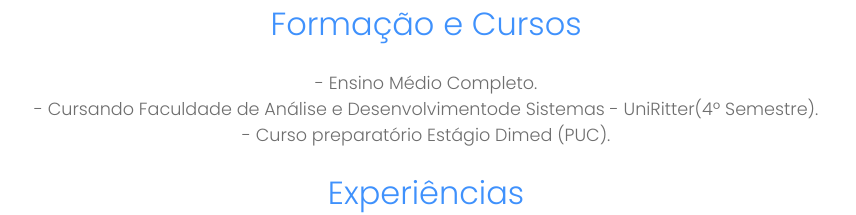
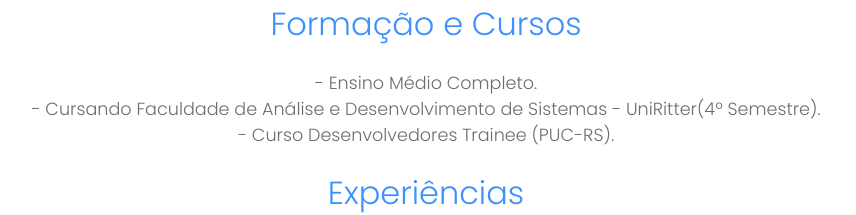
Before and after one commit to NcryScooby/PortfolioReact, a React (Create React App) app: page /about in a window 1280 px wide. Shown: the part 870-1085 px from the top of the page, without its empty margins (214-1070 px from the left). Built offline with nearby package versions, Linux system fonts and the light colour scheme.

Commit message:
alterando about

```diff
--- a/public/index.html
+++ b/public/index.html
@@ -3,16 +3,10 @@
   <head>
     <meta charset="utf-8" />
     <meta name="viewport" content="width=device-width, initial-scale=1" />
-    <meta name="theme-color" content="#000000" />
-    <meta
-      name="description"
-      content="Web site created using create-react-app"
-    />
     <title>Meu Portfólio</title>
   </head>
   <body>
     <noscript>You need to enable JavaScript to run this app.</noscript>
     <div id="root"></div>
-
   </body>
 </html>
--- a/src/components/layout/Content.jsx
+++ b/src/components/layout/Content.jsx
@@ -7,7 +7,7 @@ import NotFound from '../../views/menu/NotFound'
 import MyProjects from "../../views/menu/MyProjects";
 
 
-const Content = (props) => (
+const Content = () => (
   <main className="Content">
     <Switch>
       <Route exact path="/">
--- a/src/components/layout/Menu.jsx
+++ b/src/components/layout/Menu.jsx
@@ -3,7 +3,7 @@ import "./Menu.css";
 
 import { Link } from "react-router-dom";
 
-const Menu = (props) => (
+const Menu = () => (
   <header className="Menu">
     <div className="nome">
       <h1>Fabrício Caldana Anelli</h1>
--- a/src/views/App.jsx
+++ b/src/views/App.jsx
@@ -4,7 +4,7 @@ import { BrowserRouter as Router } from "react-router-dom";
 import Menu from "../components/layout/Menu";
 import Content from "../components/layout/Content";
 
-const App = (props) => (
+const App = () => (
   <div className="App">
     <Router>
       <Menu />
--- a/src/views/menu/About.jsx
+++ b/src/views/menu/About.jsx
@@ -3,7 +3,7 @@ import { SiInstagram, SiFacebook, SiWhatsapp } from "react-icons/si";
 import { GoMarkGithub } from "react-icons/go";
 import { MdOutlineEmail } from "react-icons/md";
 
-const About = (props) => (
+const About = () => (
   <div className="About">
 
     <h1>Quem sou eu?</h1>
@@ -40,8 +40,8 @@ const About = (props) => (
     <p>
       - Ensino Médio Completo. <br/>
       - Cursando Faculdade de Análise
-      e Desenvolvimentode Sistemas - UniRitter(4º Semestre). <br/>
-      - Curso preparatório Estágio Dimed (PUC).
+      e Desenvolvimento de Sistemas - UniRitter(4º Semestre). <br/>
+      - Curso Desenvolvedores Trainee (PUC-RS).
     </p>
 
     <h1>Experiências</h1>
--- a/src/views/menu/Home.jsx
+++ b/src/views/menu/Home.jsx
@@ -1,7 +1,7 @@
 import './Home.css'
 import React from "react";
 
-const Home = (props) => (
+const Home = () => (
   <div className="Home">
     <h1>Meu Portfólio</h1>
     <p>
--- a/src/views/menu/MyProjects.jsx
+++ b/src/views/menu/MyProjects.jsx
@@ -1,6 +1,6 @@
 import React from "react";
 
-const MyProjects = (props) => (
+const MyProjects = () => (
   <div className="MyProjects">
     <h1>Meus Projetos</h1>
     <p>
--- a/src/views/menu/NotFound.jsx
+++ b/src/views/menu/NotFound.jsx
@@ -1,6 +1,6 @@
 import React from "react";
 
-const NotFound = (props) => (
+const NotFound = () => (
   <div className="NotFound">
     <h1>Página não encontrada!</h1>
   </div>
```
Also changed, not shown: public/manifest.json (deleted), public/robots.txt (deleted).
